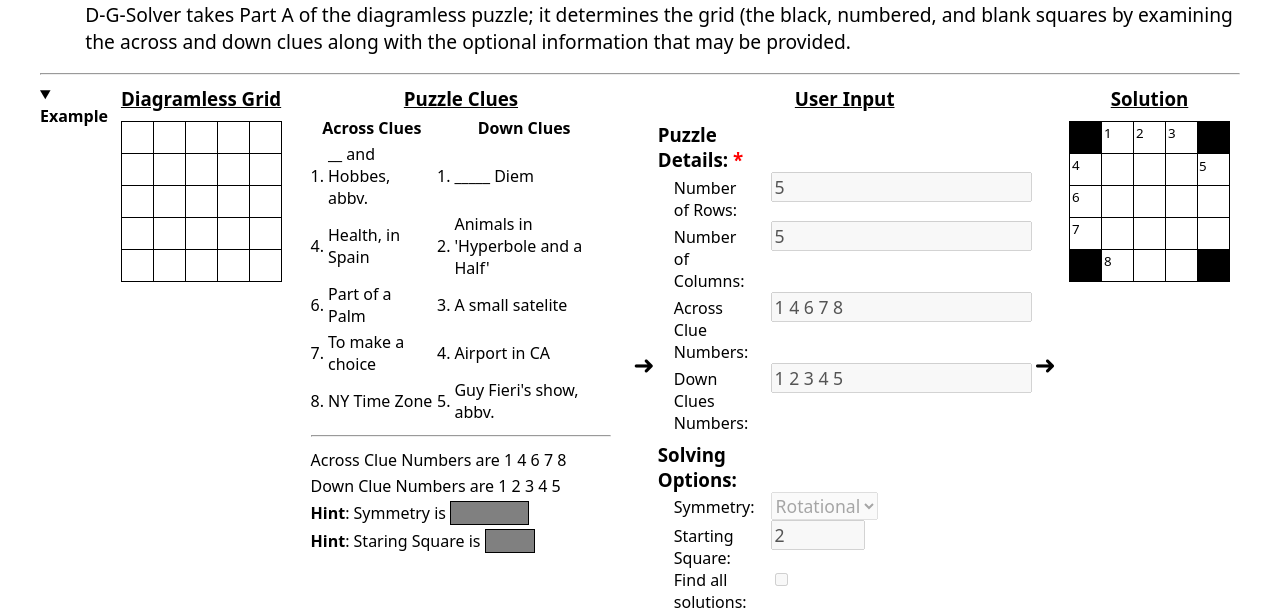
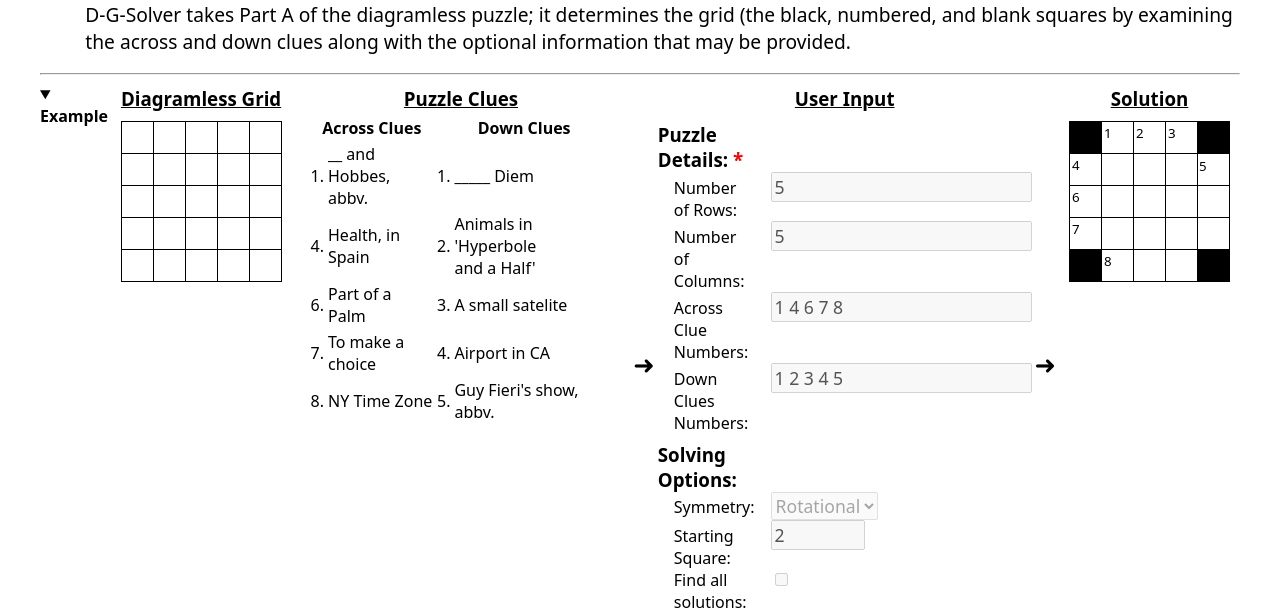
Before and after one commit to JordanKarp/diagramless-solver-web-app, a Flask app: page / in a window 1280 px wide, after a click on "Example". Shown: the part 272-884 px from the top of the page. Run offline with Flask 3, Linux system fonts and the light colour scheme; some libraries are stand-ins or nearby versions.

Commit message:
Update index.html

```diff
--- a/templates/index.html
+++ b/templates/index.html
@@ -95,7 +95,7 @@
                         <td>4.</td>
                         <td>Health, in Spain</td>
                         <td>2.</td>
-                        <td>Animals in 'Hyperbole and a Half'</td>
+                        <td style="text-wrap: balance;">Animals in 'Hyperbole and a Half'</td>
                     </tr>
                     <tr>
                         <td>6.</td>
@@ -115,6 +115,36 @@
                         <td>5.</td>
                         <td>Guy Fieri's show, abbv.</td>
                     </tr>
+                    <!-- <tr>
+                      <td>1.</td>
+                      <td>An Across Clue</td>
+                      <td>1.</td>
+                      <td>A Down Clue</td>
+                  </tr>
+                  <tr>
+                      <td>4.</td>
+                      <td>''   ''   ''</td>
+                      <td>2.</td>
+                      <td>''   ''   ''</td>
+                  </tr>
+                  <tr>
+                      <td>6.</td>
+                      <td>''   ''   ''</td>
+                      <td>3.</td>
+                      <td>''   ''   ''</td>
+                  </tr>
+                  <tr>
+                      <td>7.</td>
+                      <td>''   ''   ''</td>
+                      <td>4.</td>
+                      <td>''   ''   ''</td>
+                  </tr>
+                  <tr>
+                      <td>8.</td>
+                      <td>''   ''   ''</td>
+                      <td>5.</td>
+                      <td>''   ''   ''</td>
+                  </tr>
                     <tr>
                       <td colspan='4'><hr/></td>
                     </tr>
@@ -129,7 +159,7 @@
                     </tr>
                     <tr>
                       <td colspan='4'><b>Hint</b>: Staring Square is <span class="hint">2</span></td>
-                    </tr>
+                    </tr> -->
                 </tbody>
             </table>
         </div>
```
